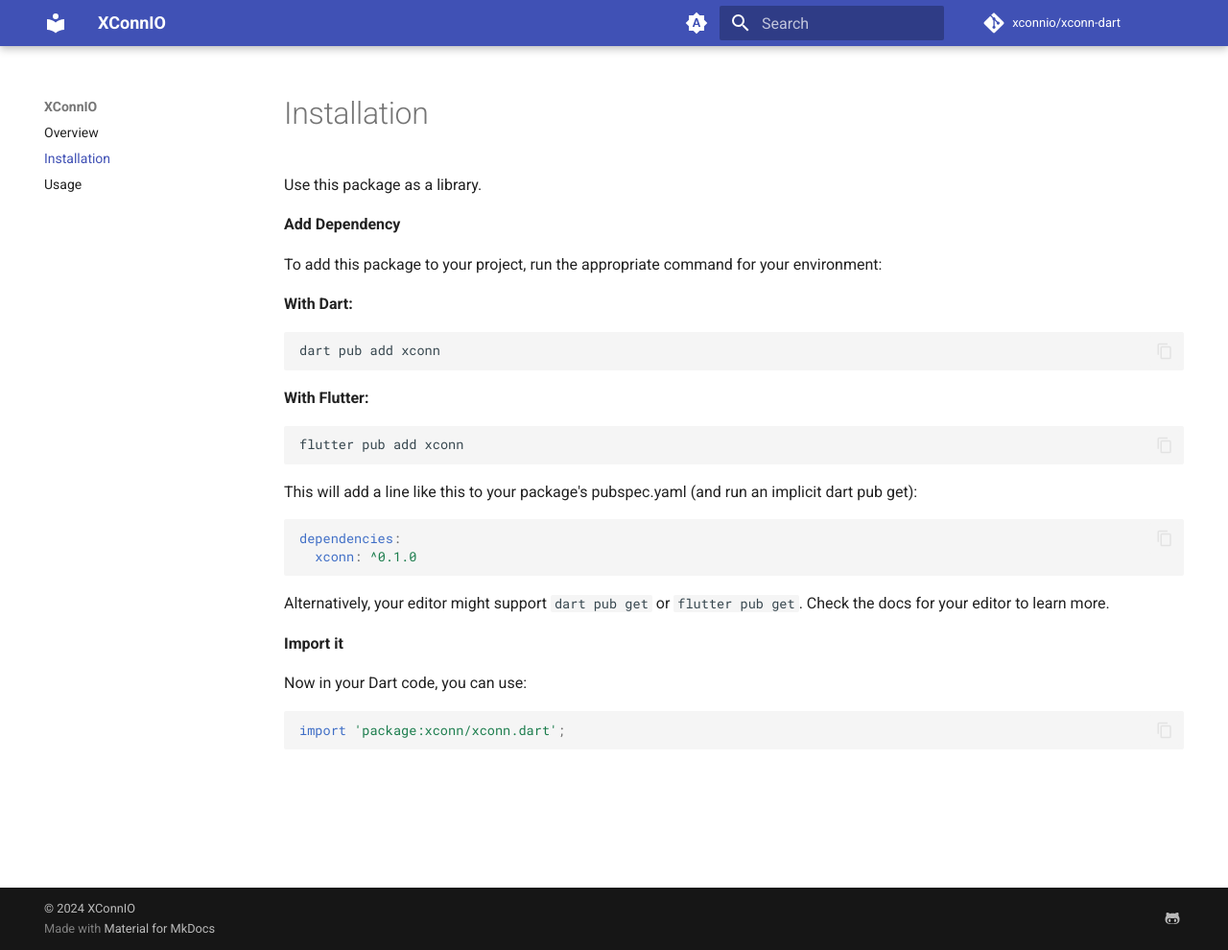
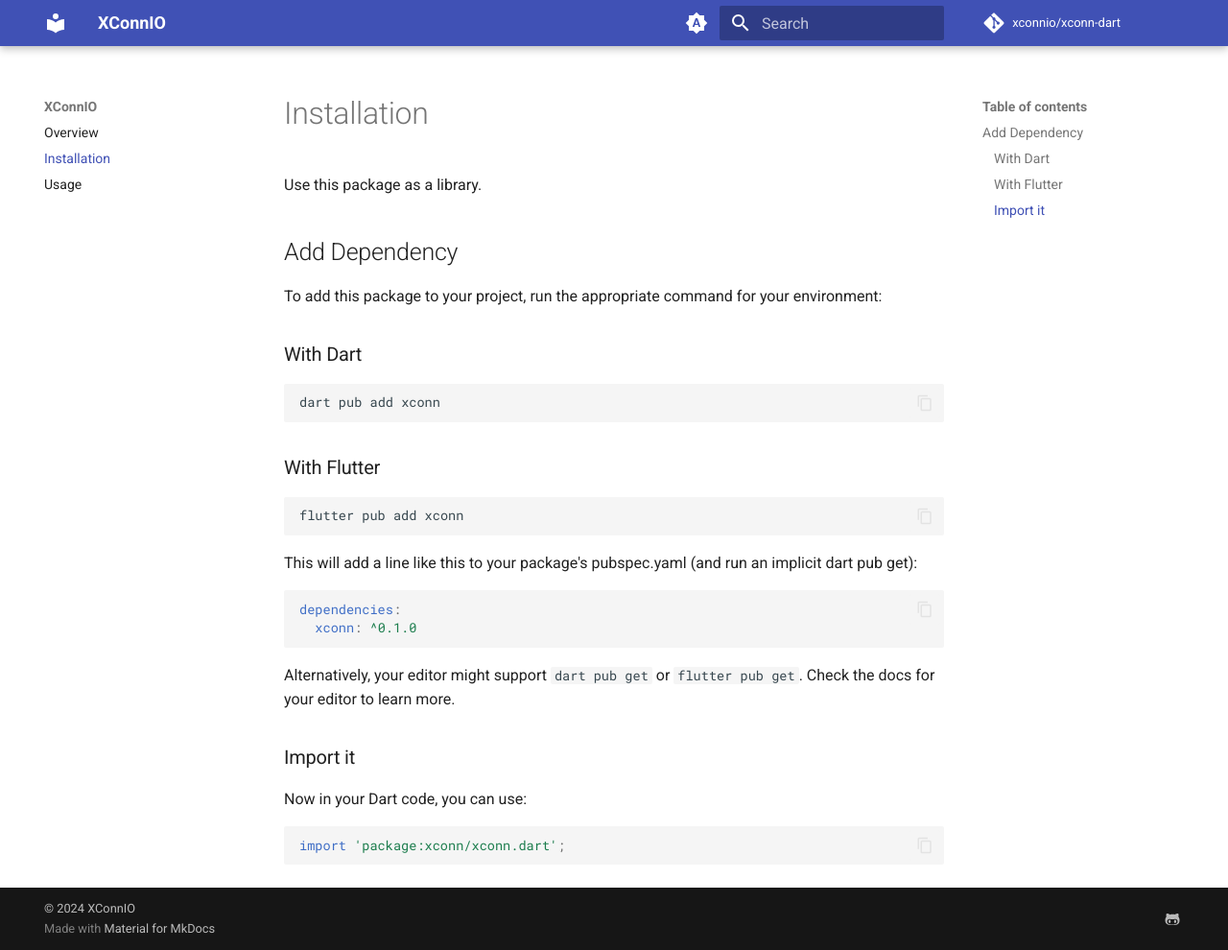
Before and after one commit to xconnio/xconn-dart, an MkDocs documentation site: the page built from docs/installation.md, in a window 1280 px wide and 990 px high. Shown: the whole window at 96% size. Built offline with MkDocs 1.6.1 and Material for MkDocs 9.7.7, drawn with Linux system fonts in a browser that asks for light colours; comment, search, counter and statistics services are not loaded.

Commit message:
Display table of content

````diff
--- a/docs/installation.md
+++ b/docs/installation.md
@@ -2,17 +2,17 @@
 
 Use this package as a library.
 
-**Add Dependency**
+## Add Dependency
 
 To add this package to your project, run the appropriate command for your environment:
 
-**With Dart:**
+### With Dart
 
 ```shell
 dart pub add xconn
 ```
 
-**With Flutter:**
+### With Flutter
 
 ```shell
 flutter pub add xconn
@@ -28,7 +28,7 @@
 Alternatively, your editor might support `dart pub get` or `flutter pub get`. Check the docs for
 your editor to learn more.
 
-**Import it**
+### Import it
 
 Now in your Dart code, you can use:
 
--- a/mkdocs.yml
+++ b/mkdocs.yml
@@ -5,7 +5,6 @@
     - navigation.instant
     - navigation.tracks
     - navigation.sections
-    - toc.integrate
     - navigation.top
     - search.suggest
     - search.highlight
````
